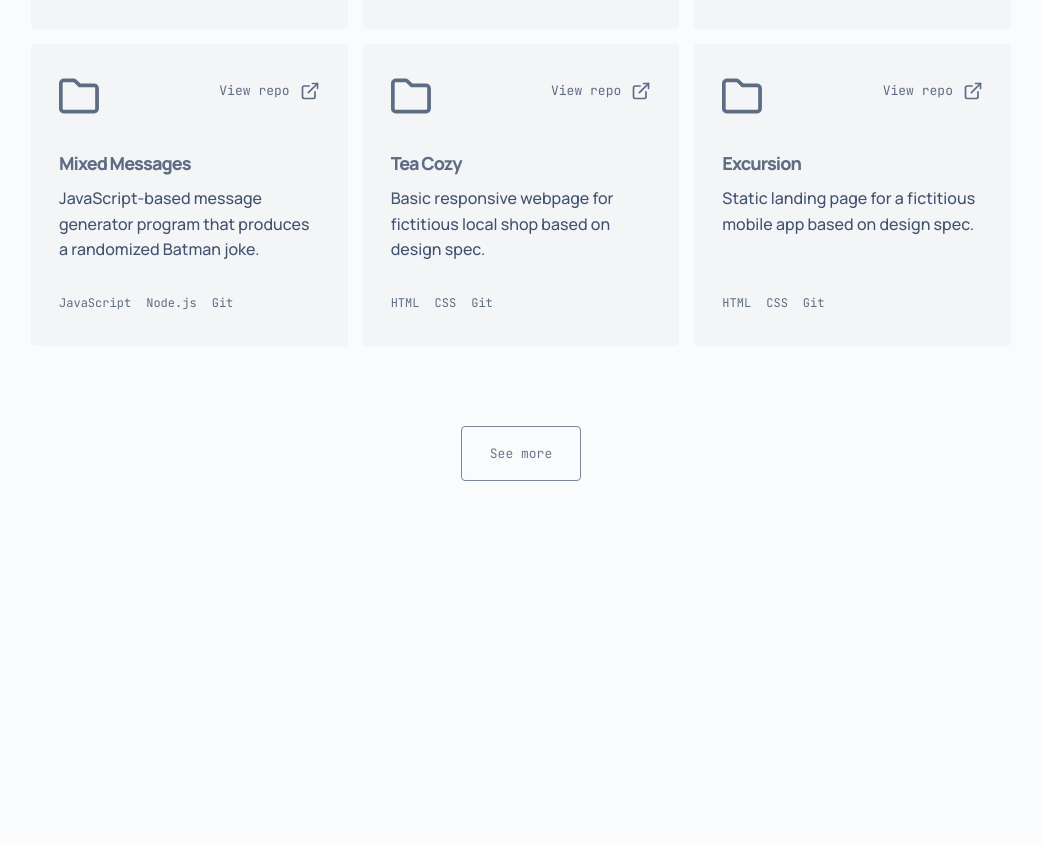
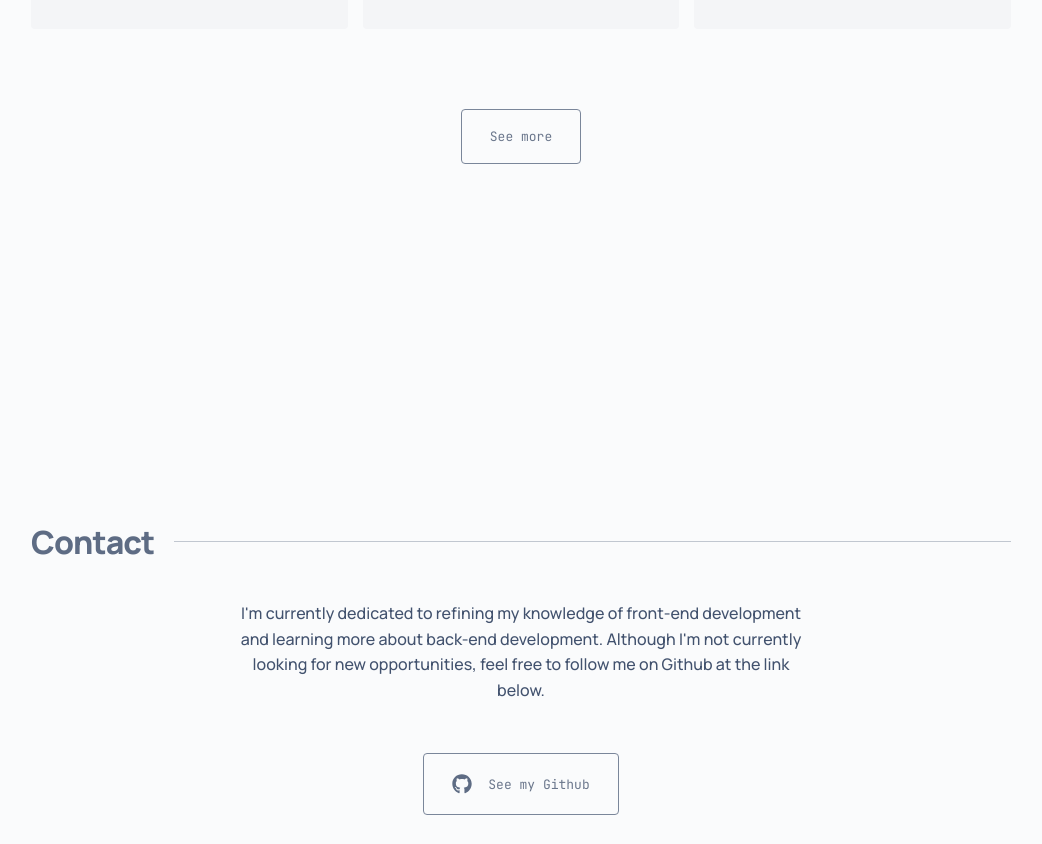
Before and after one commit to sgondela/sgondela.github.io, a plain HTML site: page index.html in a window 1280 px wide. Shown: the part 2937-3781 px from the top of the page, without its empty margins (119-1161 px from the left). Drawn offline with Linux system fonts and the light colour scheme; files whose address does not match are found by name.

Commit message:
Fixed some alignment issues by removing project in widest view on homepage

```diff
--- a/index.html
+++ b/index.html
@@ -211,7 +211,7 @@
                         </footer>
                     </div>
 
-                    <div class="project">
+                    <div class="project no-third-col">
                         <div class="project-upper" role="presentation">
                             <header>
                                 <div class="project-header-icons" role="presentation">
@@ -235,64 +235,6 @@
                             <ul>
                                 <li>JavaScript</li>
                                 <li>Node.js</li>
-                                <li>Git</li>
-                            </ul>
-                        </footer>
-                    </div>
-
-                    <div class="project">
-                        <div class="project-upper" role="presentation">
-                            <header>
-                                <div class="project-header-icons" role="presentation">
-                                    <svg xmlns="http://www.w3.org/2000/svg" class="icon folder" aria-hidden="true" focusable="false" viewBox="0 0 512 512">
-                                        <path fill="currentColor" d="M447.1 96h-172.1L226.7 50.75C214.7 38.74 198.5 32 181.5 32H63.1c-35.35 0-64 28.66-64 64v320c0 35.34 28.65 64 64 64h384c35.35 0 64-28.66 64-64V160C511.1 124.7 483.3 96 447.1 96zM463.1 416c0 8.824-7.178 16-16 16h-384c-8.822 0-16-7.176-16-16V96c0-8.824 7.178-16 16-16h117.5c4.273 0 8.293 1.664 11.31 4.688L255.1 144h192c8.822 0 16 7.176 16 16V416z" />
-                                    </svg>
-                                    <a href="https://github.com/sgondela/tea-cozy" aria-label="External Link" class="external" target="_blank" rel="noopener noreferrer">
-                                        <p>View repo</p>
-                                        <svg xmlns="http://www.w3.org/2000/svg" aria-hidden="true" focusable="false" role="img" class="icon external" viewBox="0 0 24 24" fill="none" stroke="currentColor" stroke-width="2" stroke-linecap="round" stroke-linejoin="round">
-                                        <path d="M 18 13 v 6 a 2 2 0 0 1 -2 2 H 5 a 2 2 0 0 1 -2 -2 V 8 a 2 2 0 0 1 2 -2 h 6" />
-                                        <polyline points="15 3 21 3 21 9"></polyline>
-                                        <line x1="10" y1="14" x2="21" y2="3"></line>
-                                        </svg>
-                                    </a>
-                                </div>
-                                <a href="https://github.com/sgondela/tea-cozy" aria-label="External Link" class="external" target="_blank" rel="noopener noreferrer"><h3 class="project-title">Tea Cozy</h3></a>
-                            </header>
-                            <p>Basic responsive webpage for fictitious local shop based on design spec.</p>
-                        </div>
-                        <footer class="tech-used">
-                            <ul>
-                                <li>HTML</li>
-                                <li>CSS</li>
-                                <li>Git</li>
-                            </ul>
-                        </footer>
-                    </div>
-
-                    <div class="project">
-                        <div class="project-upper" role="presentation">
-                            <header>
-                                <div class="project-header-icons" role="presentation">
-                                    <svg xmlns="http://www.w3.org/2000/svg" class="icon folder" aria-hidden="true" focusable="false" viewBox="0 0 512 512">
-                                        <path fill="currentColor" d="M447.1 96h-172.1L226.7 50.75C214.7 38.74 198.5 32 181.5 32H63.1c-35.35 0-64 28.66-64 64v320c0 35.34 28.65 64 64 64h384c35.35 0 64-28.66 64-64V160C511.1 124.7 483.3 96 447.1 96zM463.1 416c0 8.824-7.178 16-16 16h-384c-8.822 0-16-7.176-16-16V96c0-8.824 7.178-16 16-16h117.5c4.273 0 8.293 1.664 11.31 4.688L255.1 144h192c8.822 0 16 7.176 16 16V416z" />
-                                    </svg>
-                                    <a href="https://github.com/sgondela/excursion" aria-label="External Link" class="external" target="_blank" rel="noopener noreferrer">
-                                        <p>View repo</p>
-                                        <svg xmlns="http://www.w3.org/2000/svg" aria-hidden="true" focusable="false" role="img" class="icon external" viewBox="0 0 24 24" fill="none" stroke="currentColor" stroke-width="2" stroke-linecap="round" stroke-linejoin="round">
-                                        <path d="M 18 13 v 6 a 2 2 0 0 1 -2 2 H 5 a 2 2 0 0 1 -2 -2 V 8 a 2 2 0 0 1 2 -2 h 6" />
-                                        <polyline points="15 3 21 3 21 9"></polyline>
-                                        <line x1="10" y1="14" x2="21" y2="3"></line>
-                                        </svg>
-                                    </a>
-                                </div>
-                                <a href="https://github.com/sgondela/excursion" aria-label="External Link" class="external" target="_blank" rel="noopener noreferrer"><h3 class="project-title">Excursion</h3></a>
-                            </header>
-                            <p>Static landing page for a fictitious mobile app based on design spec.</p>
-                        </div>
-                        <footer class="tech-used">
-                            <ul>
-                                <li>HTML</li>
-                                <li>CSS</li>
                                 <li>Git</li>
                             </ul>
                         </footer>
--- a/resources/css/style.css
+++ b/resources/css/style.css
@@ -391,6 +391,10 @@ nav ul a li {
     background-color: var(--N20);
 }
 
+.project.no-third-col {
+    display: none;
+}
+
 .project-upper {
     display: block;
 }
@@ -653,6 +657,12 @@ footer.main p {
 
 /* Media Queries */
 
+@media only screen and (max-width: 76.8125rem) {
+    .project.no-third-col {
+        display: block;
+    }
+}
+
 @media only screen and (max-width: 75rem) {
     #archive table td.title {
         padding-top: 15px;
```
